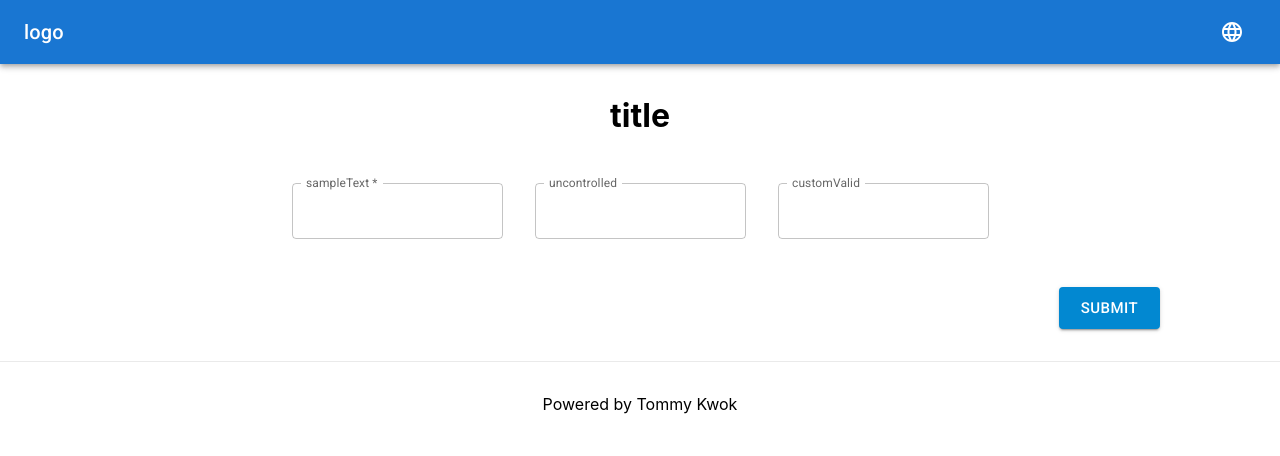
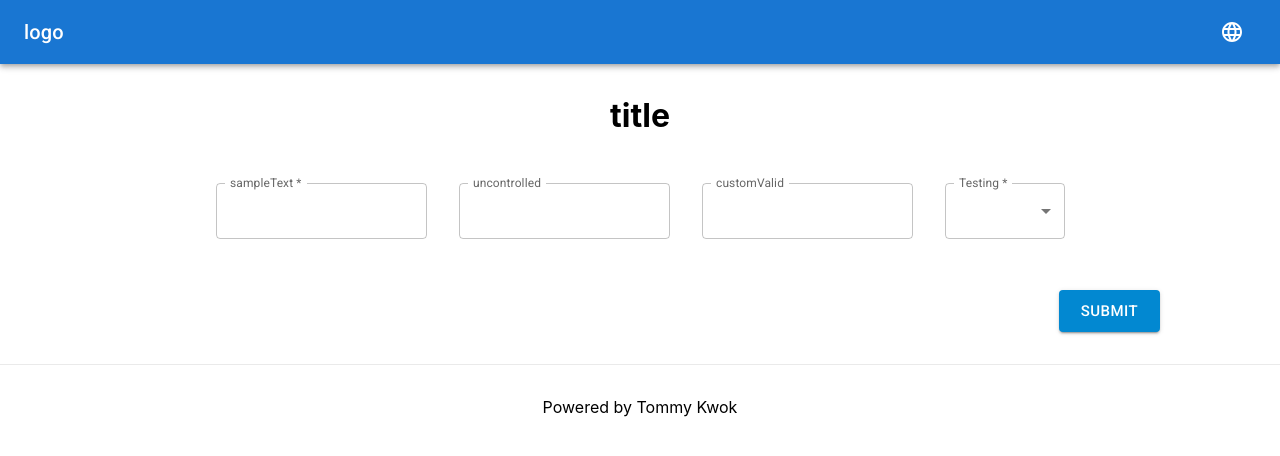
Before and after one commit to wing9537/mini-store, a Next.js app: page / in a window 1280 px wide. Shown: the top 456 px of the page. Built offline with nearby package versions, Linux system fonts and the light colour scheme.

Commit message:
add baseSelect 2

```diff
--- a/components/core/baseForm.js
+++ b/components/core/baseForm.js
@@ -8,7 +8,7 @@ import { form } from "../../constant";
 
 function BaseForm({ modelObj = {}, onSubmit = () => {}, children, ...rest }) {
   const methods = useForm({
-    mode: "onBlur",
+    mode: "onTouched",
     reValidateMode: "onChange",
     defaultValues: modelObj,
     resolver: undefined,
--- a/components/core/baseInput.js
+++ b/components/core/baseInput.js
@@ -2,6 +2,7 @@ import React, { useState } from "react";
 import { useFormContext } from "react-hook-form";
 import useTranslation from "../../hook/useTranslation";
 import BaseTextField from "./baseTextField";
+import BaseSelect from "./baseSelect";
 import { isEmpty } from "lodash-es";
 import messages from "../../locales/errorMsg.json";
 import { form } from "../../constant";
@@ -19,6 +20,7 @@ function BaseInput({
     register,
     formState: { errors },
     formStatus,
+    getValues,
   } = useFormContext();
 
   const { locale, t } = useTranslation(messages);
@@ -62,7 +64,22 @@ function BaseInput({
         />
       );
     case "select":
-      return <></>;
+      return (
+        <BaseSelect
+          inputProps={register(name, {
+            required,
+            validate: rules,
+          })}
+          id={`sel-${name}`}
+          label={required ? `${label} *` : label}
+          value={getValues(name)}
+          options={options}
+          error={!isEmpty(error?.type)}
+          helperText={error?.type && errorMsg(error)}
+          disabled={formStatus == form.confirm}
+          {...rest}
+        />
+      );
     case "radio":
       return <></>;
     case "checkbox":
--- a/components/core/baseSelect.js
+++ b/components/core/baseSelect.js
@@ -1,12 +1,23 @@
-import React, { forwardRef } from "react";
-import { TextField } from "@mui/material";
+import { Box, InputLabel, MenuItem, FormControl, Select, OutlinedInput, FormHelperText } from "@mui/material";
 
 /**
  * @mui Select API
  * @ref https://mui.com/material-ui/api/select/
  */
-const BaseSelect = forwardRef((props, ref) => <TextField sx={{ m: 2 }} inputRef={ref} InputLabelProps={{ shrink: true }} {...props} />);
-
-BaseSelect.displayName = "BaseSelect";
+function BaseSelect({ id = "sel", label = "", error = false, helperText = "", options = {}, ...rest }) {
+  return (
+    <Box m={2} sx={{ minWidth: 120 }}>
+      <FormControl fullWidth error={error}>
+        <InputLabel id={id} shrink children={label} />
+        <Select id={id} labelId={`${id}-lbl`} input={<OutlinedInput notched label={label} />} {...rest}>
+          {Object.entries(options).map(([key, val]) => (
+            <MenuItem key={key} value={key} children={val} />
+          ))}
+        </Select>
+        <FormHelperText>{error && helperText}</FormHelperText>
+      </FormControl>
+    </Box>
+  );
+}
 
 export default BaseSelect;
--- a/locales/home.json
+++ b/locales/home.json
@@ -1,9 +1,14 @@
 {
   "en": {
     "title": "React Simple Form",
-        "sampleText":"Sample Text",
+    "sampleText": "Sample Text",
     "uncontrolled": "Without Control",
     "customValid": "Custom Validation",
+    "optSelect": {
+      "0": "Testing 1",
+      "1": "Testing 2",
+      "2": "Testing 3"
+    },
     "validate": {
       "exact": "Please input exact content: \"${text}\"."
     }
@@ -13,6 +18,11 @@
     "sampleText": "文字輸入",
     "uncontrolled": "不受控制",
     "customValid": "自定義驗證",
+    "optSelect": {
+      "0": "測試 1",
+      "1": "測試 2",
+      "2": "測試 3"
+    },
     "validate": {
       "exact": "請輸入正確的內容: \"${text}\""
     }
@@ -22,6 +32,11 @@
     "sampleText": "文字输入",
     "uncontrolled": "不受控制",
     "customValid": "自定义验证",
+    "optSelect": {
+      "0": "测试 1",
+      "1": "测试 2",
+      "2": "测试 3"
+    },
     "validate": {
       "exact": "请输入正确的内容: \"${text}\""
     }
--- a/pages/index.js
+++ b/pages/index.js
@@ -4,15 +4,21 @@ import BaseInput from "../components/core/baseInput";
 import BaseTextField from "../components/core/baseTextField";
 import { Box } from "@mui/material";
 import messages from "../locales/home.json";
-import { input } from "../constant";
 
 export default function Home() {
   const modelObj = {
     sampleText: "",
     customValid: "",
+    sampleSelect: "",
   };
 
-  const { t, msg } = useTranslation(messages);
+  const limit = {
+    sampleText: { min: 10, max: -1 },
+    customValid: { min: -1, max: -1 },
+    sampleSelect: { min: 1, max: -1 },
+  };
+
+  const { t, obj, msg } = useTranslation(messages);
 
   const validExactValue = (value) => {
     return value == "pass" || msg("validate.exact", { text: "pass" });
@@ -22,9 +28,10 @@ export default function Home() {
     <BaseForm modelObj={modelObj}>
       <h1 style={{ textAlign: "center" }}>{t("title")}</h1>
       <Box m={4} display="flex" flexWrap="wrap" justifyContent="center">
-        <BaseInput name="sampleText" type="text" label={t("sampleText")} limit={{ min: 10, max: -1 }} />
+        <BaseInput name="sampleText" type="text" label={t("sampleText")} limit={limit.sampleText} />
         <BaseTextField label={t("uncontrolled")} />
         <BaseInput name="customValid" type="text" label={t("customValid")} rules={validExactValue} />
+        <BaseInput name="sampleSelect" type="select" label="Testing" options={obj("optSelect")} limit={limit.sampleSelect} />
       </Box>
     </BaseForm>
   );
```
Also changed, not shown: components/core/baseTextField.js (+0 -7 lines). Lines whose indentation alone changed are shown as unchanged.
